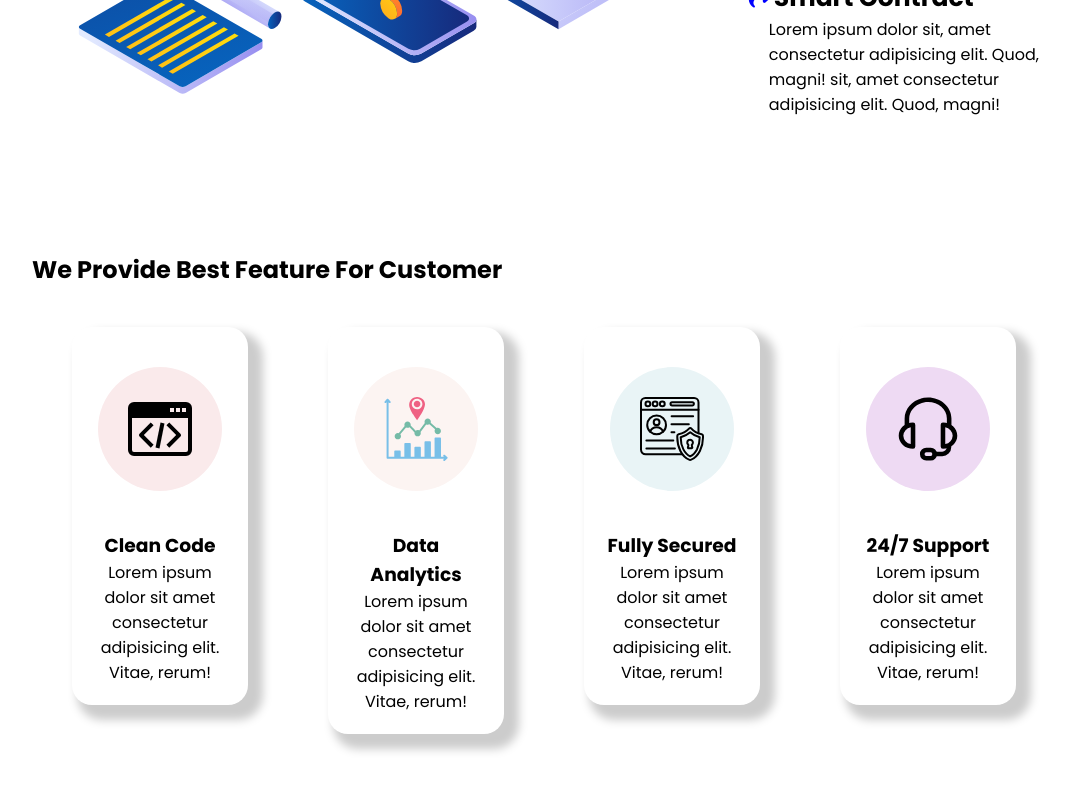
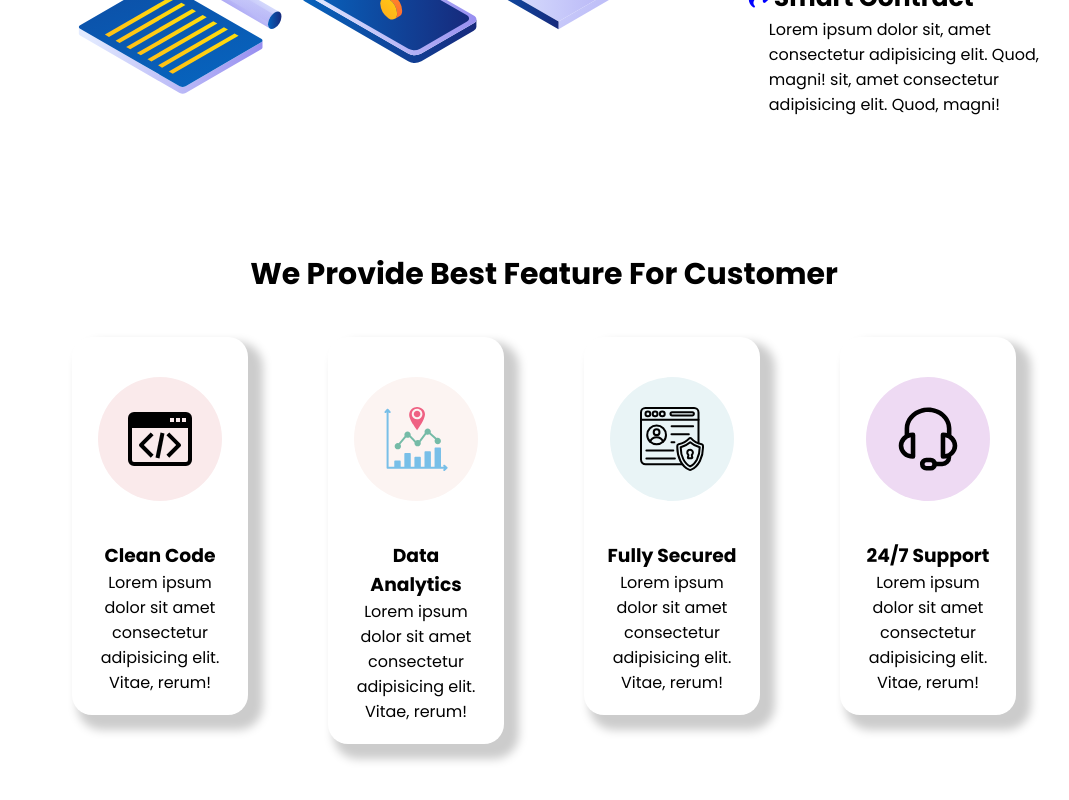
Before and after one commit to isreeks/Project-13, a plain HTML site: page index.html in a window 1280 px wide. Shown: the part 1210-2010 px from the top of the page, without its empty margins (96-1165 px from the left). Drawn offline with Linux system fonts and the light colour scheme.

Commit message:
h3 update

```diff
--- a/style.css
+++ b/style.css
@@ -154,6 +154,12 @@ nav .container{
 /* Feature */
 .feature{
     padding: 40px 0;
+    text-align: center;
+
+}
+
+.feature .container h2{
+    font-size: 30px;
 }
 
 .boxes{
@@ -169,7 +175,6 @@ nav .container{
 .box{
     margin:40px;
     padding-top: 20px;
-    text-align: center;
     box-shadow: 10px 10px 10px 5px #ccc;
     border-radius: 20px;
 }
```
